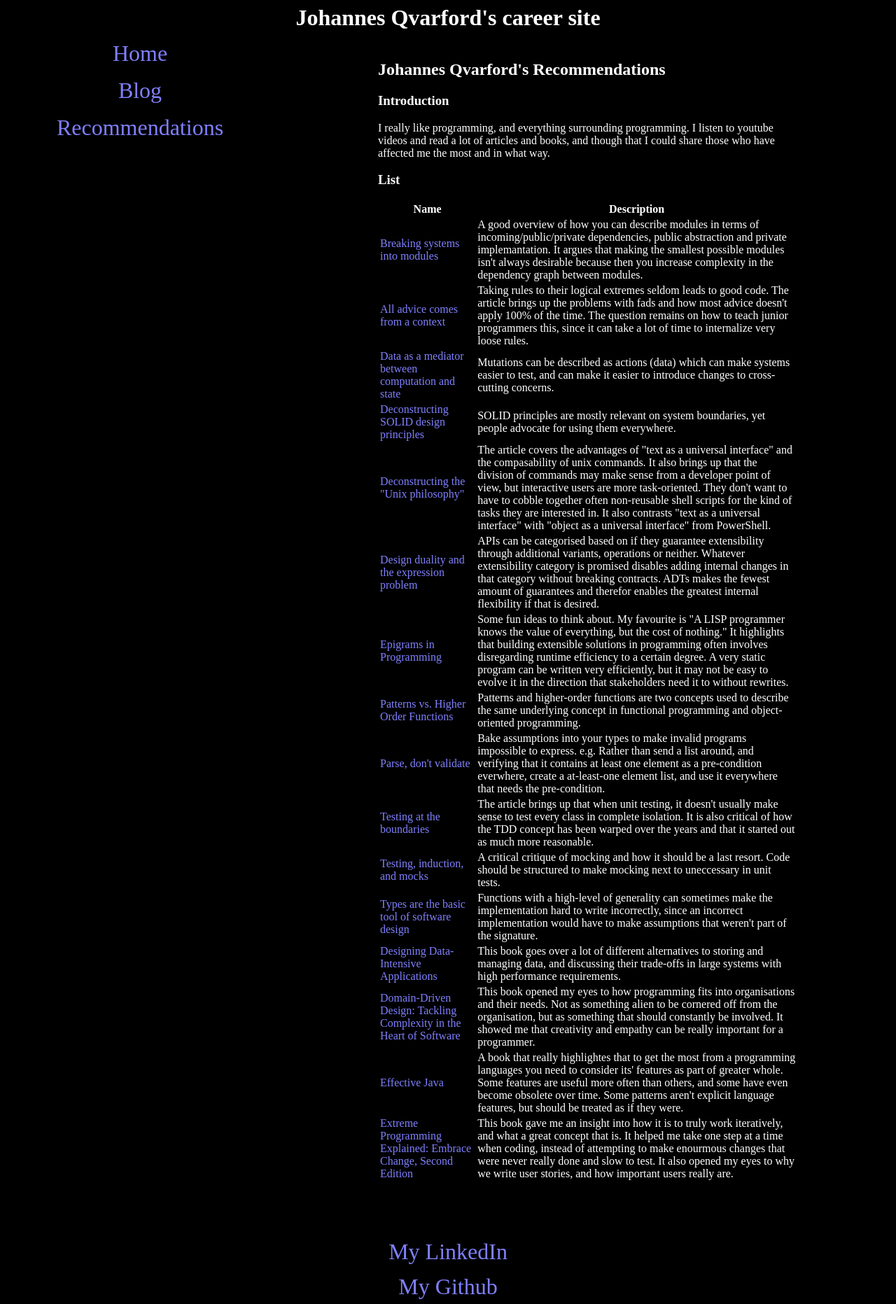
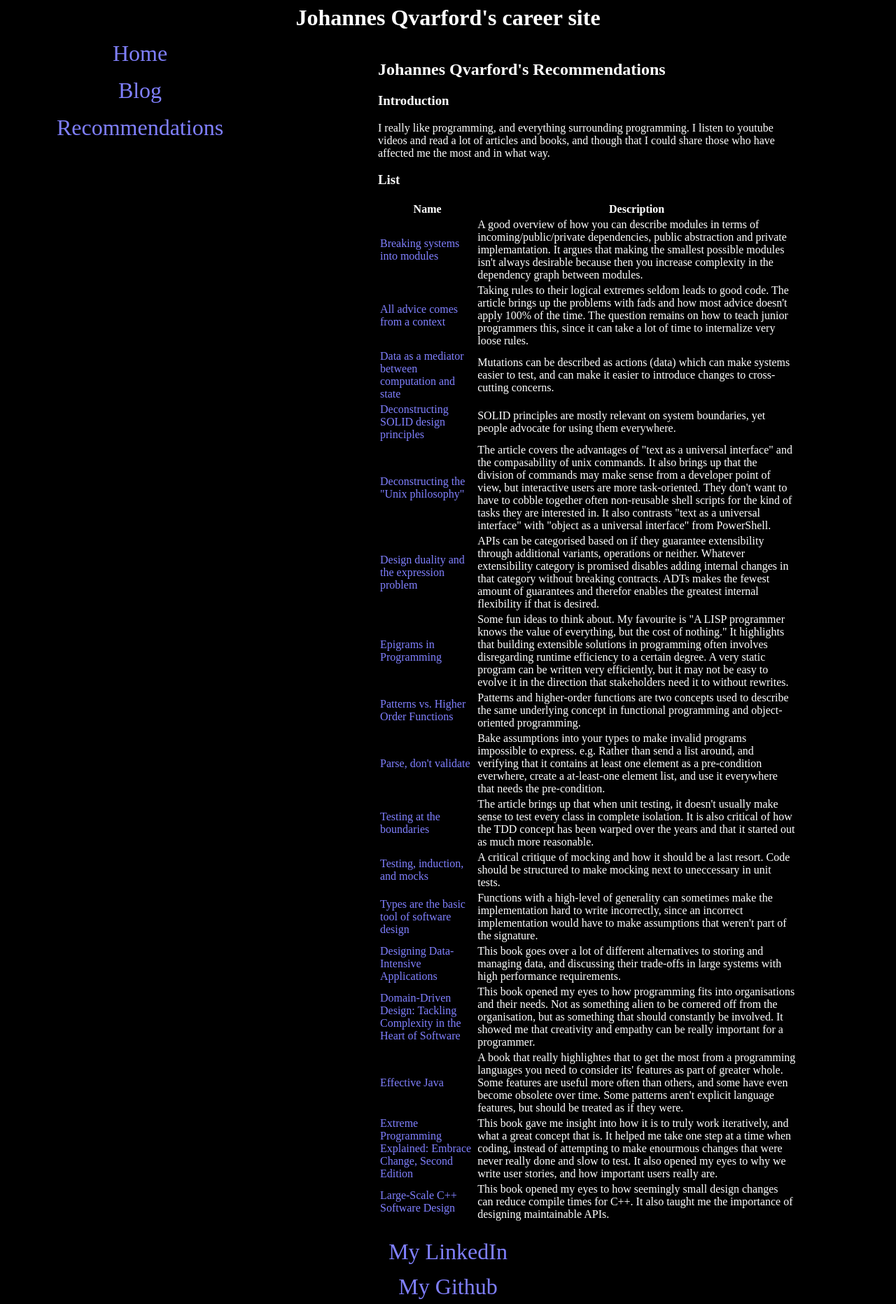
Before and after one commit to johannes-qvarford/johannes-qvarford.github.io, a Jekyll site: the page built from recommendations/index.html, in a window 1280 px wide. Shown: the whole page at 70% size. Built offline with Jekyll 4.4.1, drawn with Linux system fonts in a browser that asks for light colours.

Commit message:
Large-Scale C++ Software Design

```diff
--- a/recommendations/index.html
+++ b/recommendations/index.html
@@ -88,9 +88,14 @@ recommendations:
   - name: "Extreme Programming Explained: Embrace Change, Second Edition"
     link: https://www.oreilly.com/library/view/extreme-programming-explained/0321278658/
     review: |
-      This book gave me an insight into how it is to truly work iteratively, and what a great concept that is.
+      This book gave me insight into how it is to truly work iteratively, and what a great concept that is.
       It helped me take one step at a time when coding, instead of attempting to make enourmous changes that were never really done and slow to test.
       It also opened my eyes to why we write user stories, and how important users really are.
+  - name: Large-Scale C++ Software Design
+    link: https://www.amazon.com/Large-Scale-Software-Design-John-Lakos/dp/0201633620
+    review: |
+      This book opened my eyes to how seemingly small design changes can reduce compile times for C++.
+      It also taught me the importance of designing maintainable APIs.
 ---
 <!--
   - name: T
@@ -101,7 +106,6 @@ recommendations:
 <!--
   TODO:
 
-https://www.amazon.com/Large-Scale-Software-Design-John-Lakos/dp/0201633620
 https://jcip.net/
 https://www.poodr.com/
 https://www.lua.org/pil/
```
